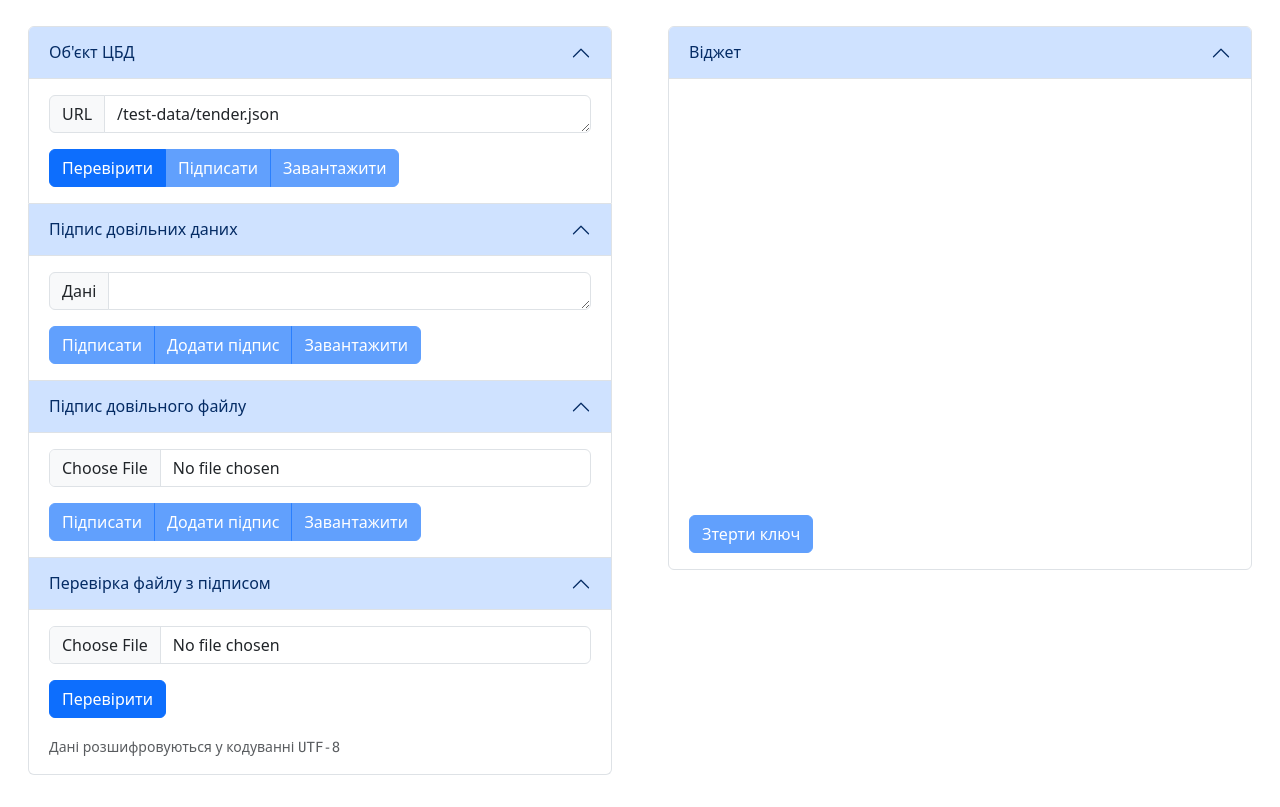
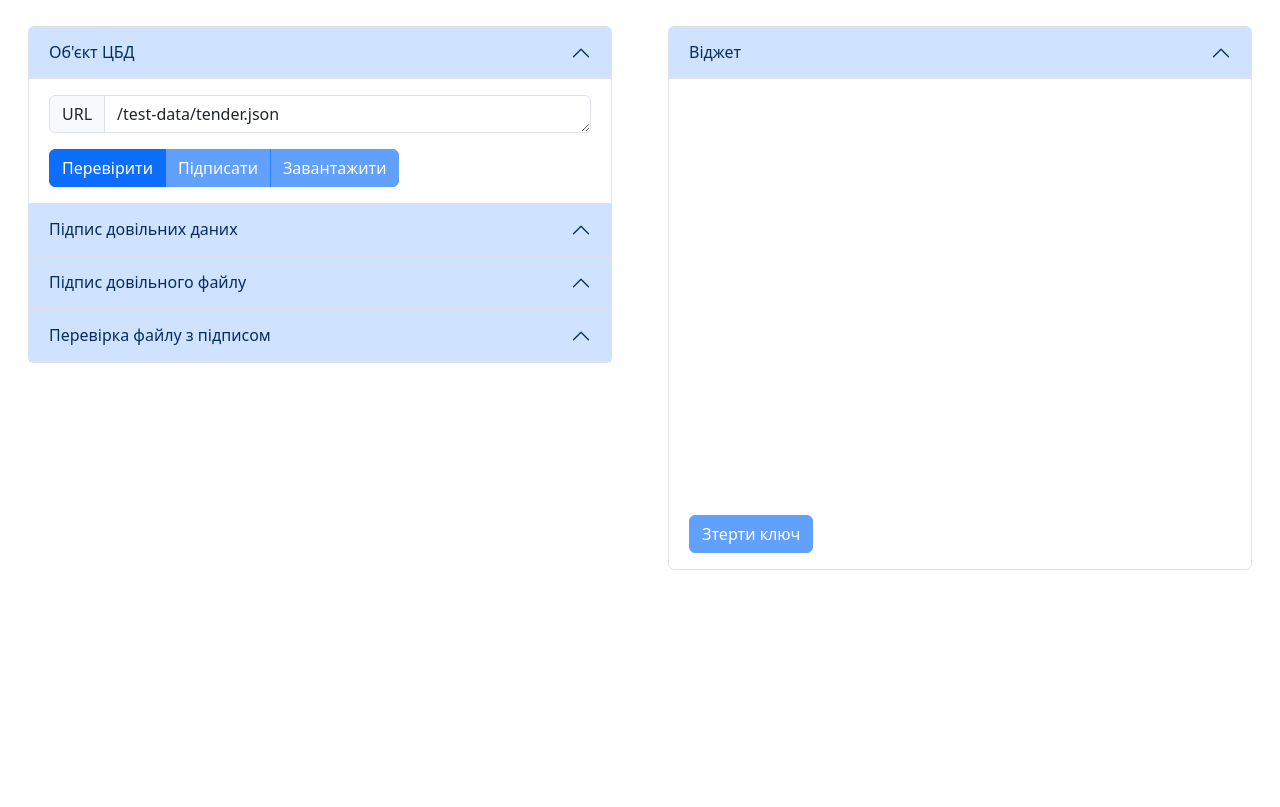
Before and after one commit to ProzorroUKR/prozorro-eds, a website built with Vite: page index.html in a window 1280 px wide. Shown: the part 71-878 px from the top of the page. After the commit the page ends 800 px from the top, so only its background shows below. Built offline with nearby package versions, Linux system fonts and the light colour scheme; some packages are replaced by stand-ins of ours; no server answers; files whose address does not match are found by name.

Commit message:
fix small bug

```diff
--- a/index.html
+++ b/index.html
@@ -87,7 +87,7 @@
               </button>
             </h2>
 
-            <div id="collapseFree" class="accordion-collapse collapse show" data-bs-parent="#accordionList">
+            <div id="collapseFree" class="accordion-collapse collapse" data-bs-parent="#accordionList">
               <div class="accordion-body">
                 <div class="input-group mb-3">
                   <span class="input-group-text">Дані</span>
@@ -118,7 +118,7 @@
               </button>
             </h2>
 
-            <div id="collapseFile" class="accordion-collapse collapse show" data-bs-parent="#accordionList">
+            <div id="collapseFile" class="accordion-collapse collapse" data-bs-parent="#accordionList">
               <div class="accordion-body">
                 <div class="input-group mb-3">
                   <input class="form-control" type="file" id="fileForSign">
@@ -142,7 +142,7 @@
               </button>
             </h2>
 
-            <div id="collapseVerify" class="accordion-collapse collapse show" data-bs-parent="#accordionList">
+            <div id="collapseVerify" class="accordion-collapse collapse" data-bs-parent="#accordionList">
               <div class="accordion-body">
                 <div class="input-group mb-3">
                   <input class="form-control" type="file" id="fileSign">
```
